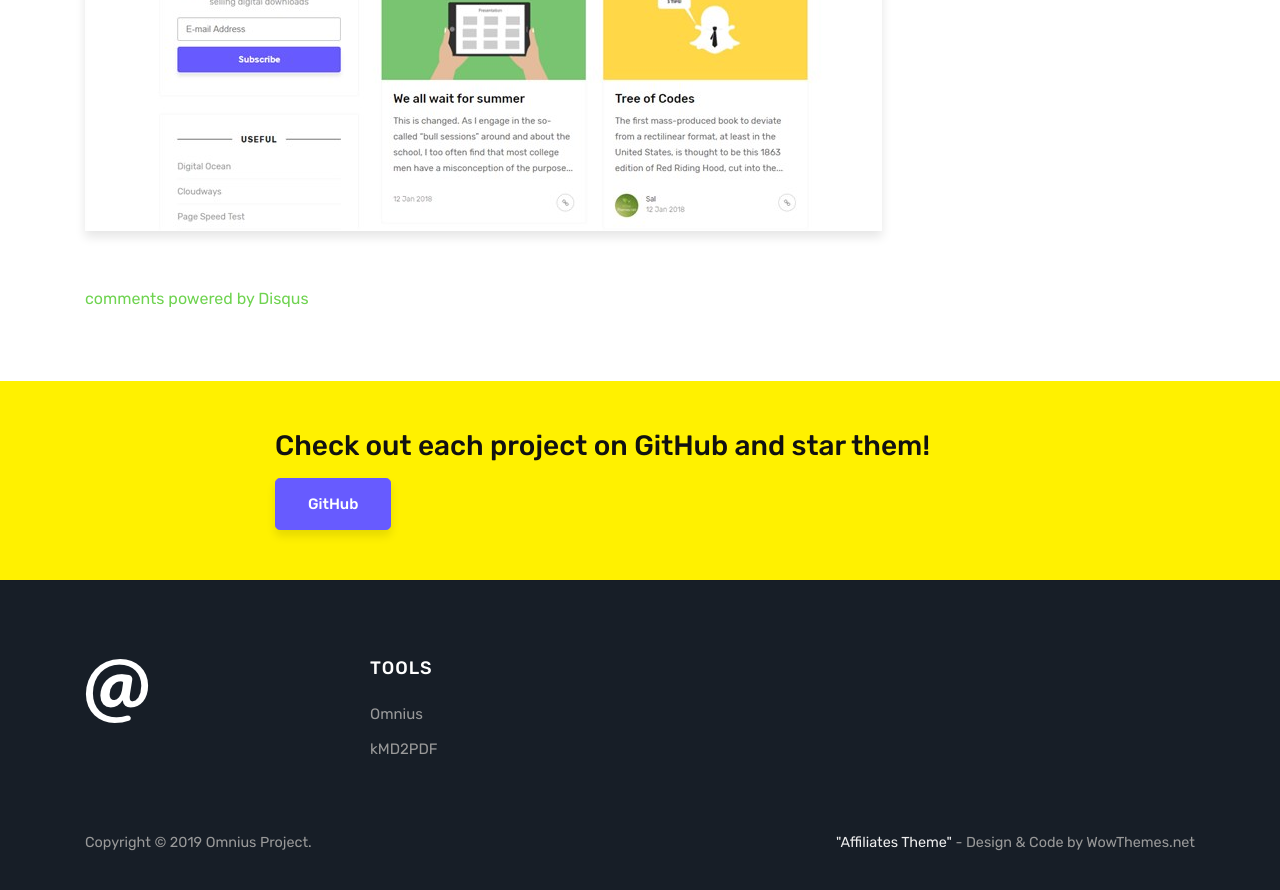
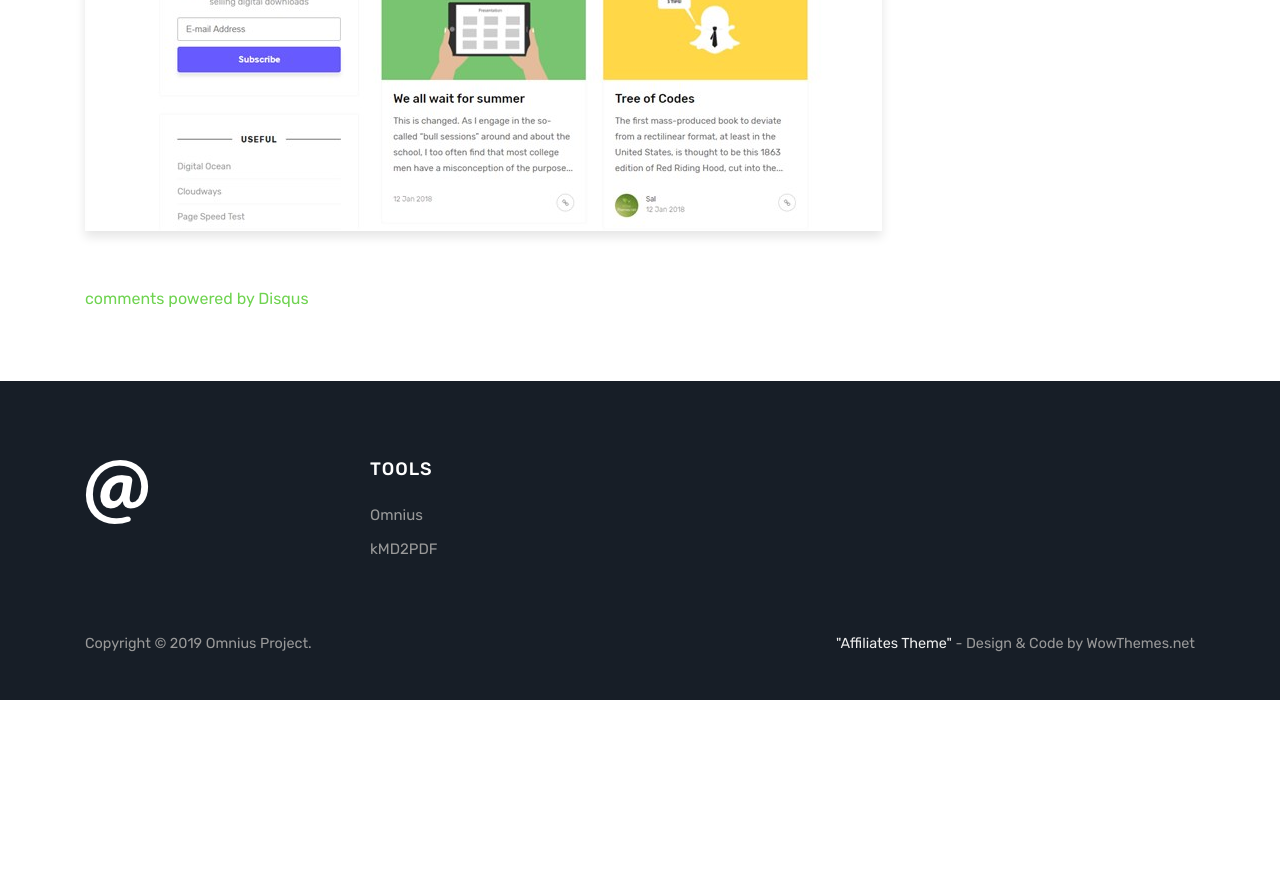
Before and after one commit to omnius-project/omnius-project.github.io, a Jekyll site: the page built from about.md, in a window 1280 px wide and 900 px high, scrolled down 3178 px. Shown: the top 890 px of the window. Built offline with Jekyll 4.4.1, drawn with Linux system fonts in a browser that asks for light colours; comment, search, counter and statistics services are not loaded; after the commit the page ends 3878 px from its top, so only the background shows below that.

Commit message:
Removed call to action area

```diff
--- a/_layouts/default.html
+++ b/_layouts/default.html
@@ -118,20 +118,6 @@
     </div><!-- /.container -->
 
 
-
-    <!-- Before Footer
-    ================================================== -->
-    <div class="beforefooter">
-      <div class="container">
-        <div class="row justify-content-center">
-          <div class="col-md-8">
-            <h3>Check out each project on GitHub and star them!</h3>
-            <a class="btn btn-primary btn-lg" href="https://github.com/omnius-project">GitHub</a>
-          </div>
-        </div>
-      </div>
-    </div>
-
     <!-- Begin Footer
     ================================================== -->
     <footer class="footer">
```
